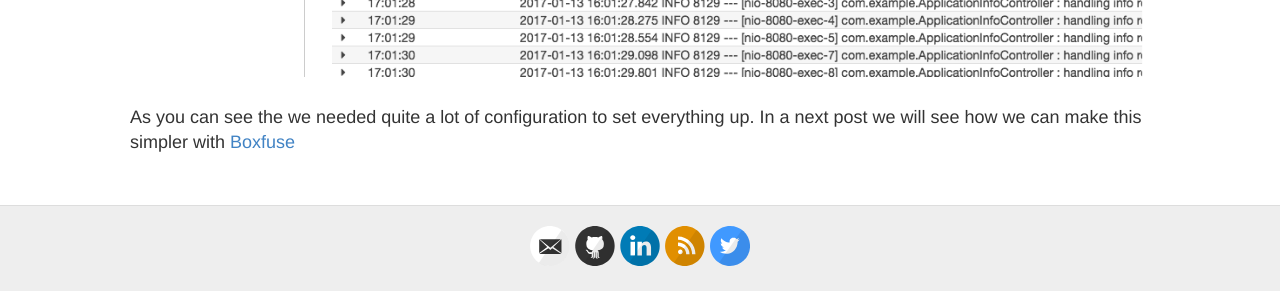
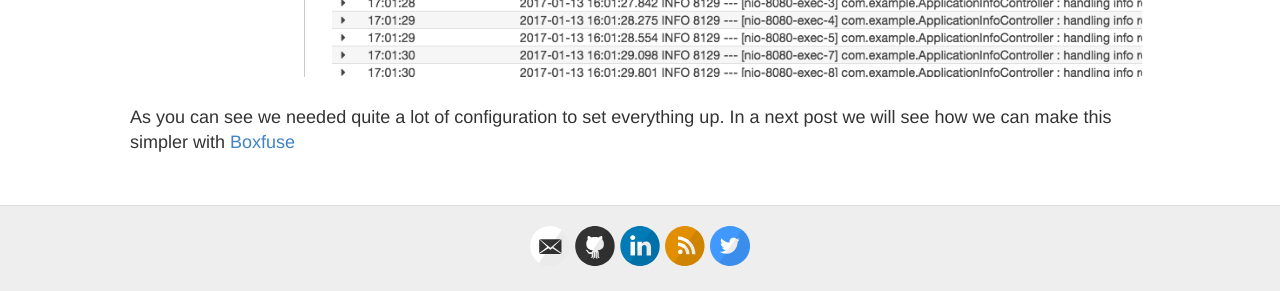
Before and after one commit to altfatterz/altfatterz.github.io, a Jekyll site: the page built from _posts/2017-01-13-centralized-logging-with-cloudwatch-logs.md, in a window 1280 px wide and 900 px high, scrolled down 9225 px. Shown: the part 606-897 px from the top of the window. Built offline with Jekyll 4.4.1, drawn with Linux system fonts in a browser that asks for light colours; comment, search, counter and statistics services are not loaded.

Commit message:
little fixes to centralized logging

```diff
--- a/_posts/2017-01-13-centralized-logging-with-cloudwatch-logs.md
+++ b/_posts/2017-01-13-centralized-logging-with-cloudwatch-logs.md
@@ -4,7 +4,7 @@
 tags: [aws, cloudwatch, spring]
 ---
 
-In this blog post we will see how we can leverage [Amazon CloudWatch Logs](https://aws.amazon.com/cloudwatch/) for centralized logging in Amazon AWS environment.
+In this blog post we will see how we can leverage [Amazon CloudWatch Logs](http://docs.aws.amazon.com/AmazonCloudWatch/latest/logs/WhatIsCloudWatchLogs.html) for centralized logging in Amazon AWS environment.
 A [demo application](https://github.com/altfatterz/cloudwatch-logs-demo) is provided to see things in action. The plan is the following:
 
 1. deploy the application on an EC2 instance
@@ -273,4 +273,4 @@
 
 <p><img src="/images/cloudwatchlogs2.png" alt="Log Group" /></p>
 
-As you can see the we needed quite a lot of configuration to set everything up. In a next post we will see how we can make this simpler with [Boxfuse](https://boxfuse.com/)
+As you can see we needed quite a lot of configuration to set everything up. In a next post we will see how we can make this simpler with [Boxfuse](https://boxfuse.com/)
```
